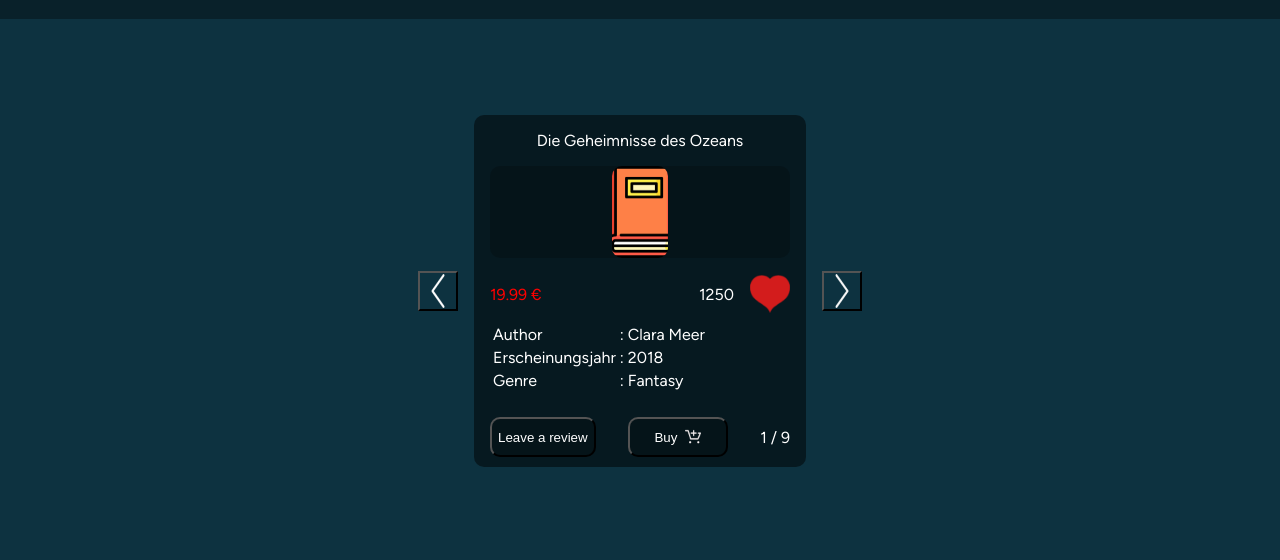
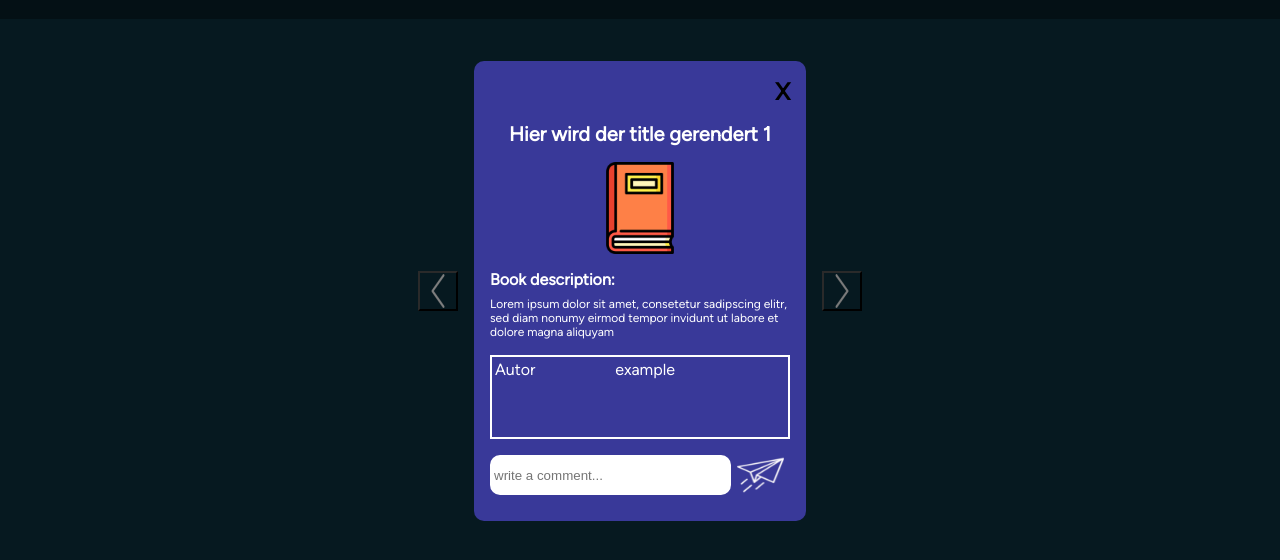
Before and after one commit to Arnesto-maker/Projekt-102_Bookstore_2025-04-19, a plain HTML site: page index.html in a window 1280 px wide. Shown: the part 109-669 px from the top of the page. Drawn offline with Linux system fonts and the light colour scheme.

Commit message:
commited at 2025-04-20 @23:31

```diff
--- a/index.html
+++ b/index.html
@@ -9,6 +9,7 @@
     <link rel="stylesheet" href="style/header.css">
     <link rel="stylesheet" href="style/footer.css">
     <link rel="stylesheet" href="style/main.css">
+    <link rel="stylesheet" href="style/dialog.css">
     <title>Bookstore</title>
 </head>
 
@@ -30,21 +31,15 @@
                 <button id="prevCard" onclick="prevBook()"> <img src="img/arrow-left-3099.png" alt=""></button>
                 <div id="main-content-grandChild">
                     <div class="store-card">
-                        <div id="title">
-                            <!-- hier wird der title gerendert -->
-                        </div>
+                        <div id="title"><!-- hier wird der title gerendert --></div>
                         <div class="store-card-image">
                             <img src="img/book.png" alt="" class="storeCardImg">
                         </div>
                         <div id="storeCardDetails">
                             <div id="storeCardPriceAndRating">
-                                <div id="storeCardPrice">
-                                    <!-- hier wird der preis gerendert -->
-                                </div>
+                                <div id="storeCardPrice"><!-- hier wird der preis gerendert --></div>
                                 <div id ="storeCardRating">
-                                    <div id="storeCardRatingNumber">
-                                        <!-- hier wird der rating gerendert -->
-                                    </div>
+                                    <div id="storeCardRatingNumber"><!-- hier wird der rating gerendert --></div>
                                     <img src="img/heart-3510.png" alt="" class="storeCardRatingImg" id="storeCardRatingImg"
                                     onclick="likebuttonClick()">
                                 </div>
@@ -53,46 +48,77 @@
                                 <table>
                                  <tr>
                                      <td>Author</td>
-                                     <td id="storeCardAuthor">:
-                                        <!-- hier wird der author gerendert -->
-                                     </td>
+                                     <td id="storeCardAuthor"><!-- hier wird der author gerendert --></td>
                                  </tr>
                                  <tr>
                                      <td>Erscheinungsjahr</td>
-                                     <td id="storeCardErscheinungsjahr">:
-                                        <!-- hier wird das erscheinungsjahr gerendert -->
-                                     </td>
+                                     <td id="storeCardErscheinungsjahr"><!-- hier wird das erscheinungsjahr gerendert --></td>
                                  </tr>
                                  <tr>
                                      <td>Genre</td>
-                                     <td id="storeCardGenre">:
-                                        <!-- hier wird das genre gerendert -->
-                                     </td>
+                                     <td id="storeCardGenre"><!-- hier wird das genre gerendert --></td>
                                  </tr>
                                 </table>
                             </div>
                             <div class="storeCardFooterToolbar">
-                                <button id="storeCardReviewButton">Leave a review</button>
+                                <button id="storeCardReviewButton">Leave a comment</button>
                                 <button id="storeCardBuyButton">
                                     Buy
                                     <img src="img/add-to-cart-3046.png" alt="buy" id="storeCardBuyButtonImg">
                                 </button>
-                                <div id="storeCardSequence">
-
-                                    <!-- hier wird gerendert -->
-                                </div>
+                                <div id="storeCardSequence"><!-- hier wird gerendert --></div>
                             </div>
                         </div>
                     </div>
-
-
-
                 </div>
                 <button id="nextCard" onclick="nextBook()"> <img src="img/arrow-right-3098.png" alt=""></button>
 
             </div>
          </div>
     </section>
+    <div class="dialogSection">
+        <div class="dialog">
+            <div class="dialogHeader">
+               <div id="closeDialog" onclick="closeDialog()">X</div>
+            </div>
+            <div class="dialogContent">
+                <div id="dialogTitle">
+                    Hier wird der title gerendert
+                    <!-- hier wird der title gerendert -->1
+                </div>
+                <div id="dialogImageStatic">
+                    <img src="img/book.png" alt="" id="dialogImage">
+                </div>
+                <div id="dialogDescription">
+                    <div class="dialogDescriptionTitle">Book description:</div>
+                    <div id="aboutThebook">
+                        Lorem ipsum dolor sit amet, consetetur sadipscing elitr, sed diam nonumy
+                        eirmod tempor invidunt ut labore et dolore magna aliquyam
+
+                    </div>
+                </div>
+                <div id="comment">
+                    <table>
+                        <tr>
+                            <td id="commentSender">Autor</td>
+                            <td id="commentInside">example</td>
+                    </table>
+                    <!-- hier werden die comments gerendert -->
+                </div>
+                <div id="inputCommentSection">
+                    <input type="text" placeholder="write a comment..." id="inputComment">
+                    <button id="sendComment">
+                        <img src="img/paper-plane-2563.png" alt="paperPlane"
+                        onmousedown="sendCommentButtonAktiv()"
+                        onmouseup="sendCommentButtonDeaktiv()"
+                        id="sendCommentImg">
+                    </button>
+                </div>
+            </div>
+
+        </div>
+
+    </div>
     <footer>
         <div class="footer-content">
             <div class="logo-parent">
@@ -121,5 +147,5 @@
 <script src="script/script.js"></script>
 <script src="script/likeButton.js"></script>
 <script src="script/template.js"></script>
-
+<script src="script/dialog.js"></script>
 </html>
--- /dev/null
+++ b/script/dialog.js
@@ -0,0 +1,15 @@
+function closeDialog() {
+    let dialog = document.querySelector(".dialogSection");
+    let dialogHeader = document.querySelector(".dialogHeader");
+    dialogHeader.setAttribute("style", "color: red;");
+    dialog.setAttribute("style", "display: none;");
+
+}
+function sendCommentButtonAktiv() {
+    let sendCommentImg = document.getElementById("sendCommentImg");
+    sendCommentImg.src = "img/paper-plane-2563--red.png";
+}
+function sendCommentButtonDeaktiv() {
+    let sendCommentImg = document.getElementById("sendCommentImg");
+    sendCommentImg.src = "img/paper-plane-2563.png";
+}
--- /dev/null
+++ b/style/dialog.css
@@ -0,0 +1,76 @@
+.dialogHeader{
+    display: flex;
+    flex-direction: row;
+    justify-content: flex-end;
+    cursor: pointer;
+    font-size: 24px;
+    font-weight: 700;
+}
+#closeDialog:hover{
+    color: red;
+}
+
+.dialogContent{
+    display: flex;
+    flex-direction: column;
+    gap: 16px;
+}
+#dialogTitle{
+    margin: 0;
+    font-size: 20px;
+    font-weight: 700;
+    text-align: center;
+    color: white;
+}
+#dialogImageStatic{
+    display: flex;
+    flex-direction: row;
+    justify-content: center;
+}
+.dialogDescriptionTitle{
+    margin-bottom: 8px;
+    font-size: 16px;
+    font-weight: 700;
+    text-align: left;
+    color: white;
+
+}
+#aboutThebook{
+    margin: 0;
+    font-size: 12px;
+    font-weight: 400;
+    text-align: left;
+    color: white;
+}
+#comment{
+    margin: 0;
+    font-size: 16px;
+    font-weight: 400;
+    text-align: left;
+    color: white;
+    display: flex;
+    flex-direction: column;
+    gap: 8px;
+    border: 2px solid white;
+    overflow-y: scroll;
+    max-height: 80px;
+    min-height: 80px;
+}
+#inputCommentSection{
+    display: flex;
+    flex-direction: row;
+    justify-content: space-between;
+}
+#inputComment{
+    width: 80%;
+    border: 2px solid white;
+    border-radius: 10px;
+    color:black;
+}
+#sendComment{
+    width: 20%;
+    border-radius: 10px;
+    color: white;
+    cursor: pointer;
+    border: none;
+}
--- a/style/main.css
+++ b/style/main.css
@@ -82,8 +82,8 @@
     margin: 0;
 }
 .storeCardRatingImg{
-    width: 40px;
-    height: 40px;
+    width: 24px;
+    height: 24px;
     object-fit: cover;
 }
 
@@ -125,3 +125,29 @@
     flex-direction: column;
     justify-content: center;
 }
+.dialogSection{
+    position: absolute;
+    top: 0;
+    left: 0;
+    width: 100%;
+    height: 100%;
+    background-color: rgba(0, 0, 0, 0.5);
+    display: flex;
+    justify-content: center;
+    align-items: center;
+}
+.dialog{
+    background-color: rgb(57, 57, 153);
+    border-radius: 10px;
+    padding: 16px;
+    display: flex;
+    flex-direction: column;
+    gap: 16px;
+    height: 428px;
+    width: 300px;
+}
+#dialogImage{
+    width: 72px;
+    height: 92px;
+    object-fit: cover;
+}
```
Also changed, not shown: img/paper-plane-2563--red.png (added), img/paper-plane-2563.png (added).
